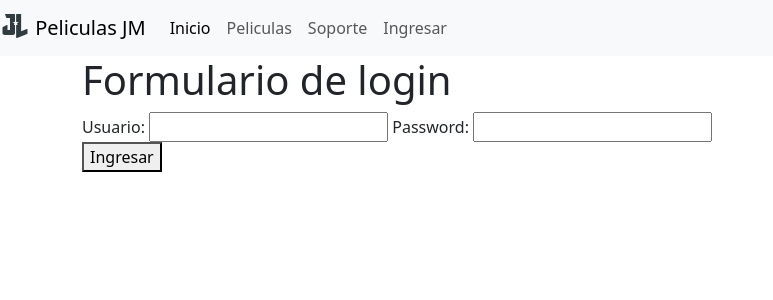
After one commit to cmurillo89/progra_avanzada, a Django app: page /accounts/login/ in a window 1280 px wide. The commit adds this page. Shown: the top 300 px of the page, without its empty margins (0-773 px from the left). Run offline with Django 5.2, Linux system fonts and the light colour scheme; some libraries are stand-ins or nearby versions.

Commit message:
login
login

```diff
--- a/sistema/peliculas/templates/base.html
+++ b/sistema/peliculas/templates/base.html
@@ -41,6 +41,12 @@
                     >
                     <a class="nav-item nav-link" href="{% url 'index' %}">Peliculas</a>
                     <a class="nav-item nav-link" href="{% url 'soporte' %}">Soporte</a>
+                    {% if user.is_authenticated %}
+                    <a class="nav-item nav-link" href="{% url 'exit' %}">Salir</a>
+                    {% else %}
+                    <a class="nav-item nav-link" href="{% url 'login' %}">Ingresar</a>
+                    {% endif %}
+
                 </div>
             </nav>
 
--- /dev/null
+++ b/sistema/peliculas/templates/registration/login.html
@@ -0,0 +1,17 @@
+{% extends "base.html" %}
+
+{% block titulo %}LOGIN{% endblock %}
+
+{% block contenido %}
+    <h1>Formulario de login</h1>
+
+    <form method="POST">
+        {% csrf_token %}
+        <label for="username">Usuario:</label>
+        <input type="text" name="username" id="username">
+        <label for="password">Password:</label>
+        <input type="password" name="password" id="password">
+        <br>
+        <button type="submit">Ingresar</button>
+    </form>
+{% endblock %}
--- a/sistema/peliculas/urls.py
+++ b/sistema/peliculas/urls.py
@@ -12,4 +12,5 @@ urlpatterns = [
     path('agregar/', views.agregar, name='agregar'),
     path('editar/<int:id>', views.editar, name='editar'),
     path('eliminar/<int:id>', views.eliminar, name='eliminar'),
+    path('exit/', views.exit, name='exit'),
 ]+ static(settings.MEDIA_URL, document_root=settings.MEDIA_ROOT)
--- a/sistema/sistema/settings.py
+++ b/sistema/sistema/settings.py
@@ -126,3 +126,6 @@ MEDIA_ROOT = os.path.join(BASE_DIR, '')
 MEDIA_URL = '/imagenes/'
 
 DEFAULT_AUTO_FIELD = 'django.db.models.BigAutoField'
+
+LOGIN_REDIRECT_URL = 'index'
+LOGOUT_REDIRECT_URL = 'inicio'
--- a/sistema/sistema/urls.py
+++ b/sistema/sistema/urls.py
@@ -20,4 +20,5 @@ from django.urls import path, include
 urlpatterns = [
     path('admin/', admin.site.urls),
     path('', include('peliculas.urls')),
+    path('accounts/', include('django.contrib.auth.urls')),
 ]
```
Also changed, not shown: sistema/peliculas/templates/peliculas/index.html (+7 -1 lines), sistema/peliculas/views.py (+8 -0 lines), sistema/db.sqlite3.
